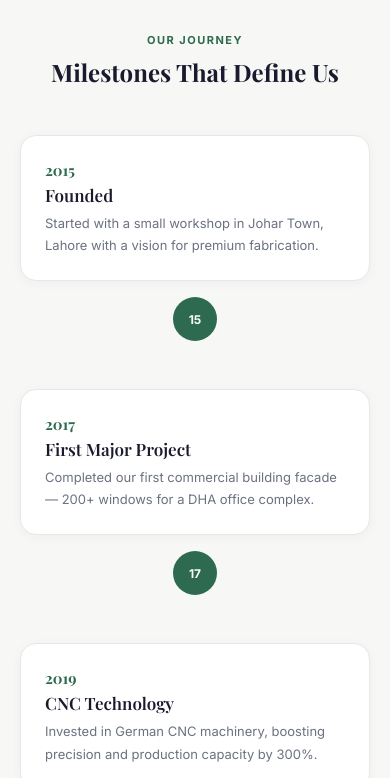
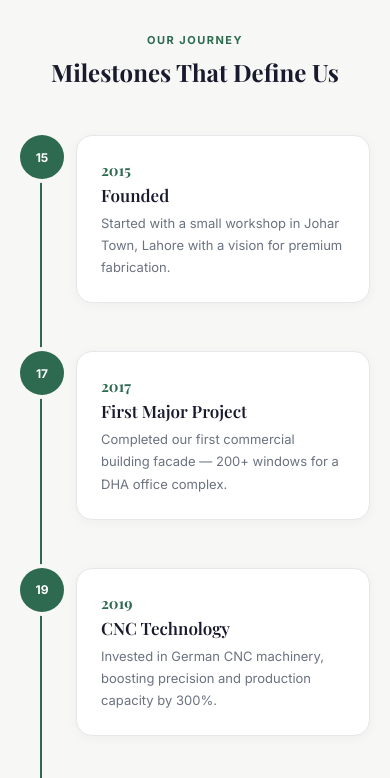
Before and after one commit to shahidburhan37-dotcom/pak-aluminium-steel, a React (Vite) app: page /about in a window 390 px wide. Shown: the part 2960-3738 px from the top of the page. Built offline with nearby package versions, Linux system fonts and the light colour scheme.

Commit message:
Fix timeline mobile layout: single-column with left-aligned line

```diff
--- a/src/index.css
+++ b/src/index.css
@@ -1179,11 +1179,13 @@ button { cursor: pointer; font-family: var(--font-body); }
 @media (max-width: 480px) {
   .stats-row { grid-template-columns: 1fr !important; }
   .values-grid { grid-template-columns: 1fr !important; }
-  .timeline-container > div > div { flex-direction: column !important; }
-  .timeline-container > div > div > div:first-child { text-align: center !important; padding: 0 0 16px 0 !important; }
+  .timeline-container { padding-left: 0 !important; }
+  .timeline-container > div[style*="position: absolute"] { left: 20px !important; transform: none !important; }
+  .timeline-container > div > div { flex-direction: column !important; align-items: flex-start !important; gap: 0 !important; padding-left: 56px !important; }
+  .timeline-container > div > div > div:first-child { text-align: left !important; padding: 0 !important; flex: 1 !important; }
   .timeline-container > div > div > div:first-child > div { max-width: 100% !important; }
-  .timeline-container > div { position: static !important; }
-  .timeline-container > div > div { position: static !important; }
+  .timeline-container > div > div > div:nth-child(2) { position: absolute !important; left: 0 !important; top: 0 !important; }
+  .timeline-container > div > div > div:last-child { display: none !important; }
 }
 @media (min-width: 481px) and (max-width: 768px) {
   .values-grid { grid-template-columns: repeat(2, 1fr) !important; }
```
